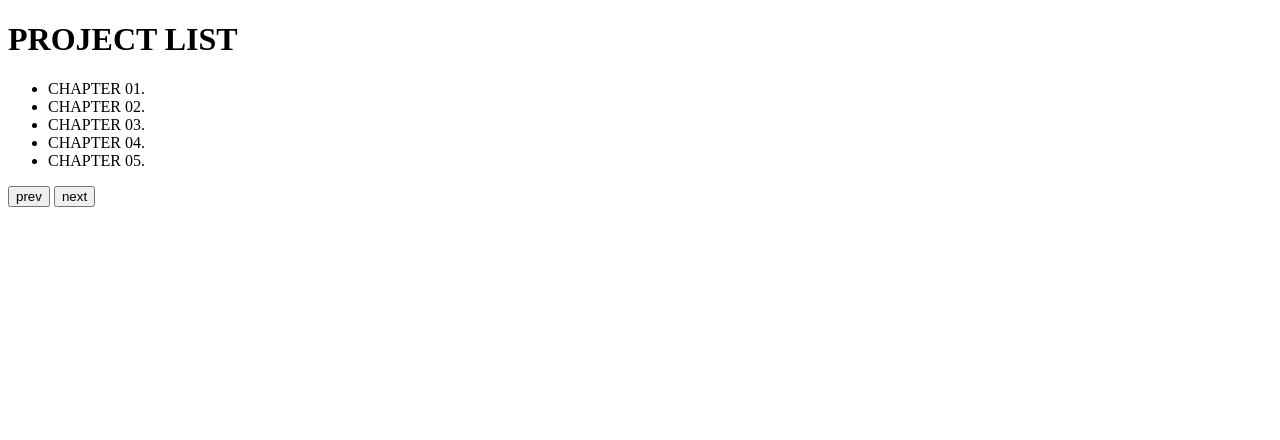
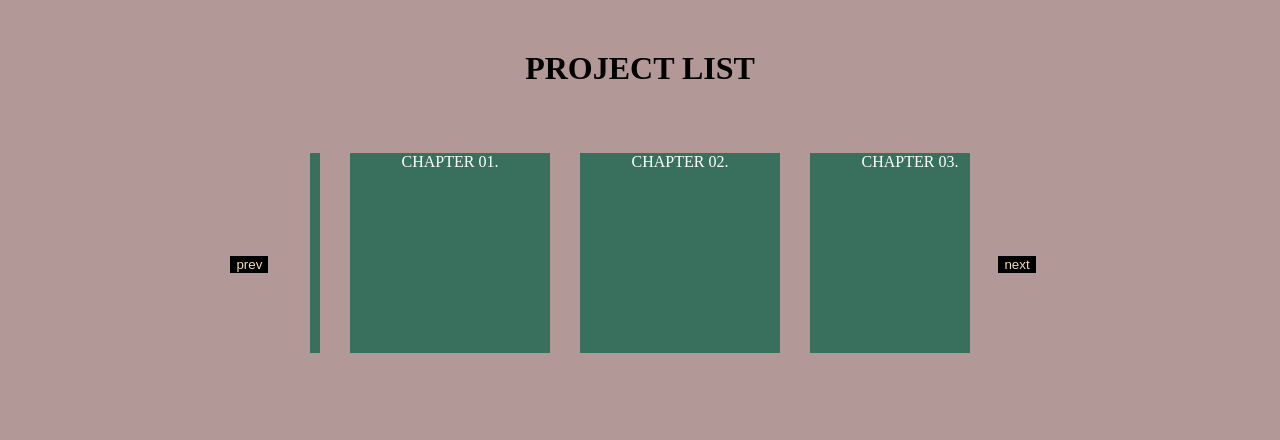
Before and after one commit to UNI-Meang/JavaScript-Study, a plain HTML site: page carousel/index.html in a window 1280 px wide. Drawn offline with Linux system fonts and the light colour scheme; the site is published under a folder, as on GitHub Pages, so addresses that start at the root find nothing.

Commit message:
🐛 fix: pages error

```diff
--- a/carousel/index.html
+++ b/carousel/index.html
@@ -4,7 +4,7 @@
     <meta charset="UTF-8">
     <meta http-equiv="X-UA-Compatible" content="IE=edge">
     <meta name="viewport" content="width=device-width, initial-scale=1.0">
-    <link rel="stylesheet" href="/carousel.css">
+    <link rel="stylesheet" href="./carousel.css">
     <title>carousel</title>
 </head>
 <body>
@@ -23,6 +23,6 @@
         <button class="next">next</button>
     </div>
 
-    <script src="/carousel.js"></script>
+    <script src="./carousel.js"></script>
 </body>
 </html>
```
